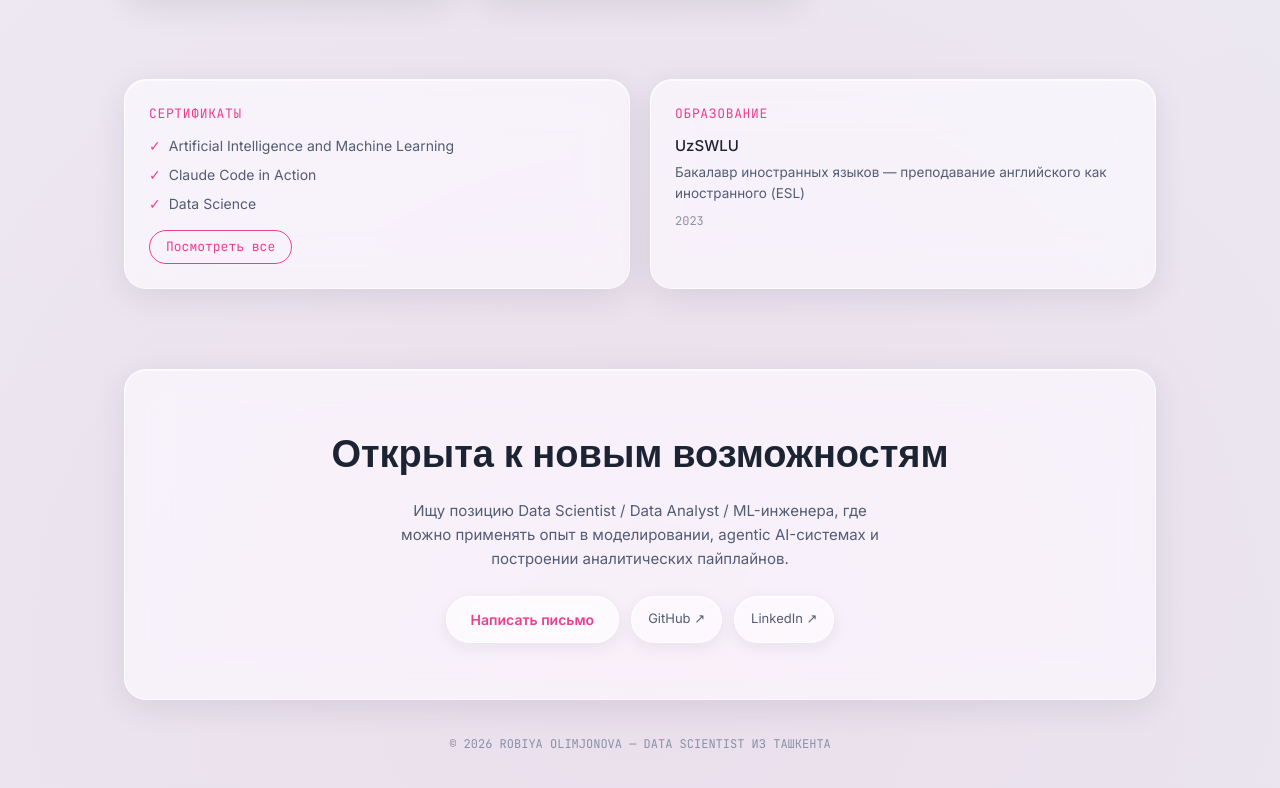
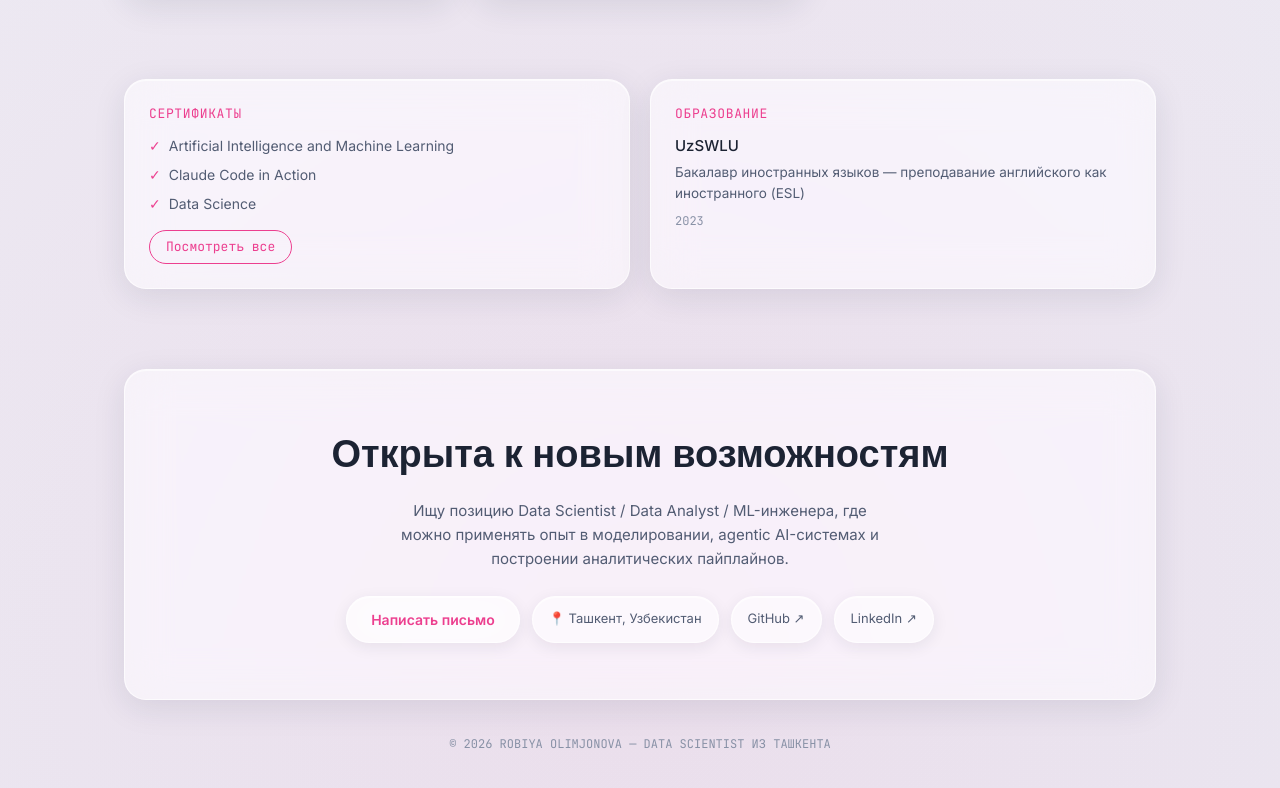
Before and after one commit to rosychks/robiya-portfolio, a Next.js app: page / in a window 1280 px wide. Shown: the part 2697-3485 px from the top of the page. Built offline with nearby package versions, Linux system fonts and the light colour scheme; no server answers.

Commit message:
Add location and social links to Contact component

```diff
--- a/components/Contact.tsx
+++ b/components/Contact.tsx
@@ -20,6 +20,7 @@ export default function Contact() {
           >
             {t.contactSection.cta}
           </a>
+          <span className="chip">📍 {t.hero.location}</span>
           <a className="chip" href={contact.github} target="_blank" rel="noopener noreferrer">GitHub ↗</a>
           <a className="chip" href={contact.linkedin} target="_blank" rel="noopener noreferrer">LinkedIn ↗</a>
         </div>
```
